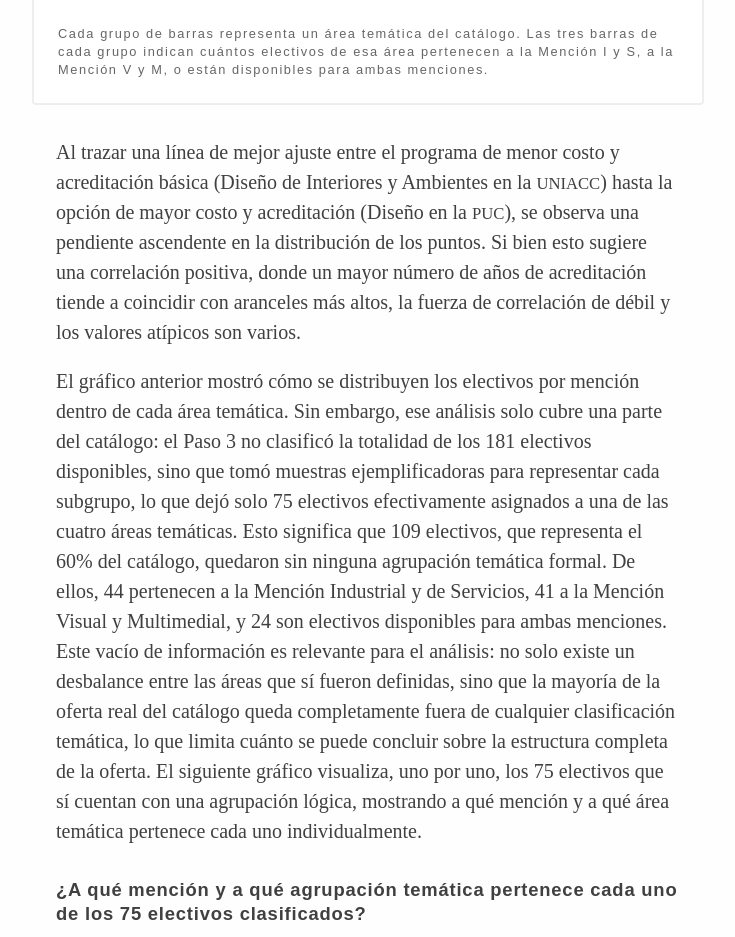
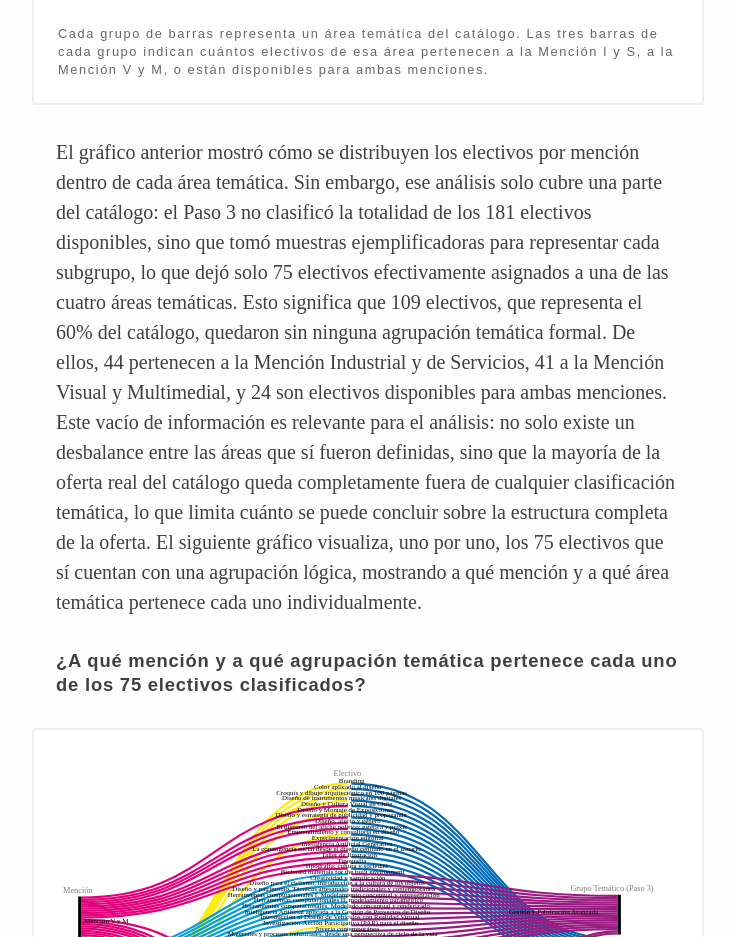
Before and after one commit to FabianVA-630/test, a plain HTML site: page index.html in a window 1280 px wide. Shown: the part 1520-2457 px from the top of the page, without its empty margins (272-1007 px from the left). Drawn offline with nearby package versions, Linux system fonts and the light colour scheme.

Commit message:
Update index.html

```diff
--- a/index.html
+++ b/index.html
@@ -53,8 +53,6 @@
                 </figcaption>
 
             </figure>
-
-            <p>Al trazar una línea de mejor ajuste entre el programa de menor costo y acreditación básica (Diseño de Interiores y Ambientes en la <small>UNIACC</small>) hasta la opción de mayor costo y acreditación (Diseño en la <small>PUC</small>), se observa una pendiente ascendente en la distribución de los puntos. Si bien esto sugiere una correlación positiva, donde un mayor número de años de acreditación tiende a coincidir con aranceles más altos, la fuerza de correlación de débil y los valores atípicos son varios.</p>
 			<p>El gráfico anterior mostró cómo se distribuyen los electivos por mención dentro de cada área temática. Sin embargo, ese análisis solo cubre una parte del catálogo: el Paso 3 no clasificó la totalidad de los 181 electivos disponibles, sino que tomó muestras ejemplificadoras para representar cada subgrupo, lo que dejó solo 75 electivos efectivamente asignados a una de las cuatro áreas temáticas.
 Esto significa que 109 electivos, que representa el 60% del catálogo, quedaron sin ninguna agrupación temática formal. De ellos, 44 pertenecen a la Mención Industrial y de Servicios, 41 a la Mención Visual y Multimedial, y 24 son electivos disponibles para ambas menciones.
 Este vacío de información es relevante para el análisis: no solo existe un desbalance entre las áreas que sí fueron definidas, sino que la mayoría de la oferta real del catálogo queda completamente fuera de cualquier clasificación temática, lo que limita cuánto se puede concluir sobre la estructura completa de la oferta.
```
